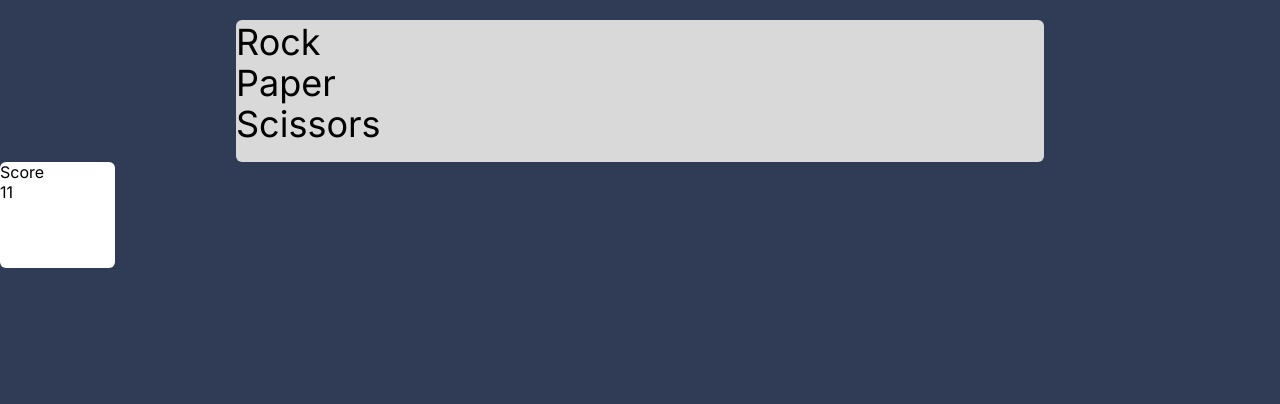
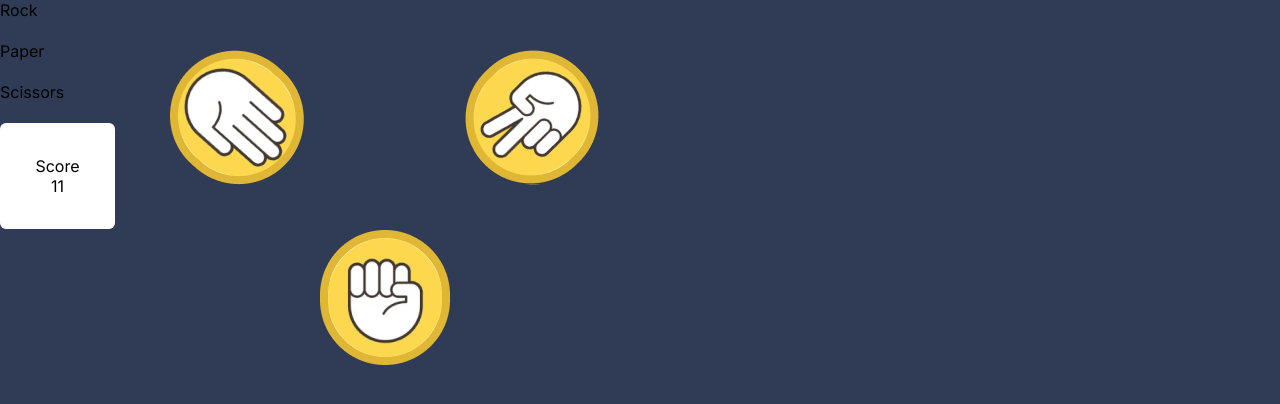
Before and after one commit to PogrebniakIllia/RockPaperSickors, a plain HTML site: page index.html in a window 1280 px wide. Drawn offline with Linux system fonts and the light colour scheme.

Commit message:
Update index.html(add buttons), style.css(update style)
add buttons, update style

```diff
--- a/index.html
+++ b/index.html
@@ -7,7 +7,26 @@
     <link rel="stylesheet" href="style.css">
 </head>
 <body>
-    <div class="start">
+    <!-- <div class="start">
+        <div class="home">
+            <div class="title">
+                <div class="pad">Rock</div>
+                <div class="pad">Paper</div>
+                <div class="pad">Scissors</div>
+            </div>
+            <div class="score">
+                <div>Score</div>
+                <div>11</div>
+            </div>
+        </div>
+        <div class="game">
+            <div class="rock"></div>
+            <div class="paper"></div>
+            <div class="scissors"></div>
+        </div>
+    </div> -->
+
+    <div class="mid">
         <div class="title">
             <div class="pad">Rock</div>
             <div class="pad">Paper</div>
@@ -17,12 +36,22 @@
             <div>Score</div>
             <div>11</div>
         </div>
+        <div class="moment">
+            <div class="rock"></div>
+            <div class="paper"></div>
+            <div class="scissors"></div>
+        </div>
     </div>
-    <div class="mid">
-
-    </div>
-    <div class="end">
-
-    </div>
+    <!-- <div class="end">
+        <div class="title">
+            <div class="pad">Rock</div>
+            <div class="pad">Paper</div>
+            <div class="pad">Scissors</div>
+        </div>
+        <div class="score">
+            <div>Score</div>
+            <div>12</div>
+        </div>
+    </div> -->
 </body>
 </html>
--- a/style.css
+++ b/style.css
@@ -8,13 +8,14 @@
 body {
     font-family: "Inter";
     background-color: #303C56;
+    box-sizing: content-box;
 }
 
 .start {
     margin-top: 20px;
 }
 
-.title {
+.home {
     border-radius: 6px;
     font-weight: 400;
     margin: 0 auto;
@@ -22,6 +23,9 @@ body {
     width: 808px;
     height: 142px;
     background-color: #D9D9D9;
+    display: flex;
+    justify-content: space-around;
+    align-items: center;
 }
 .pad {
     height: 41px;
@@ -31,4 +35,66 @@ body {
     height: 106px;
     background-color: #FFFFFF;
     border-radius: 6px;
+    display: flex;
+    flex-direction: column;
+    justify-content: center;
+    align-items: center;
 }
+
+.rock{
+    height: 135px;
+    width: 130px;
+    background-image: url('img/Rock.png');
+    position: absolute;
+    top: 230px;
+    left: 320px;
+    cursor: pointer;
+}
+
+.rock:hover{
+    border: 7px solid #FFF92F;
+    height: 135px;
+    width: 130px;
+    border-radius: 50%;
+}
+
+.paper{
+    height: 135px;
+    width: 134px;
+    background-image: url('img/Paper.png');
+    position: absolute;
+    top: 50px;
+    left: 170px;
+    cursor: pointer;
+}
+
+.paper:hover{
+    border: 7px solid #FFF92F;
+    height: 135px;
+    width: 130px;
+    border-radius: 50%;
+}
+
+.scissors{
+    height: 135px;
+    width: 134px;
+    background-image: url('img/Scissors.png');
+    position: absolute;
+    top: 50px;
+    left: 465px;
+    cursor: pointer;
+}
+
+.scissors:hover{
+    border: 7px solid #FFF92F;
+    height: 135px;
+    width: 130px;
+    border-radius: 50%;
+}
+
+.game{
+    width: 800px;
+    height: 400px;
+    margin: 20px auto;
+    position: relative;
+}
```
Also changed, not shown: img/Ai_wait.png (added), img/Paper.png (added), img/Paper_left.png (added), img/Paper_right.png (added), img/Paper_up.png (added), img/Rock.png (added), img/Rock_left.png (added), img/Rock_right.png (added), img/Scissors.png (added), img/Scissors_left.png (added), img/Scissors_right.png (added), img/Scissors_up.png (added).
